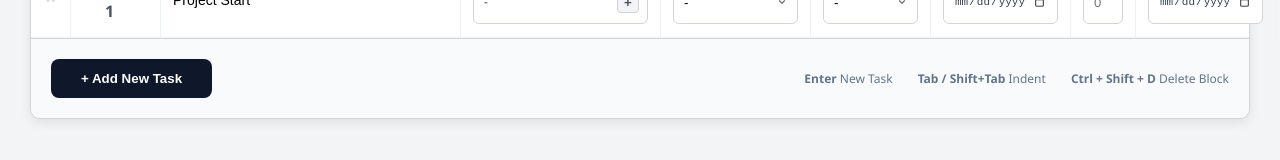
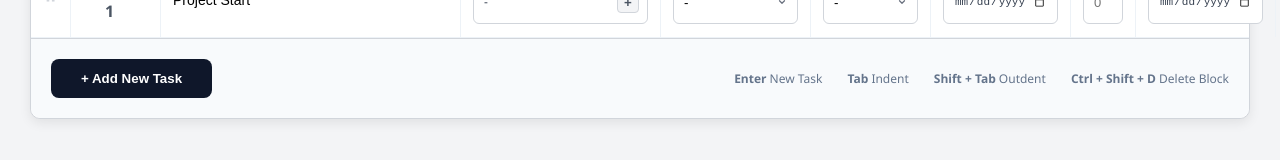
Before and after one commit to jayeshk9/wbs-pro-tool, a React (Create React App) app: page / in a window 1280 px wide. Shown: the part 222-382 px from the top of the page. Built offline with nearby package versions, Linux system fonts and the light colour scheme.

Commit message:
style bug fix

```diff
--- a/src/App.js
+++ b/src/App.js
@@ -356,7 +356,8 @@ function App() {
           <button className="main-add-btn" onClick={() => addTask()}>+ Add New Task</button>
           <div className="shortcuts">
             <span><b>Enter</b> New Task</span>
-            <span><b>Tab / Shift+Tab</b> Indent</span>
+            <span><b>Tab</b> Indent</span>
+            <span><b>Shift + Tab</b> Outdent</span>
             <span><b>Ctrl + Shift + D</b> Delete Block</span>
           </div>
         </div>
```
